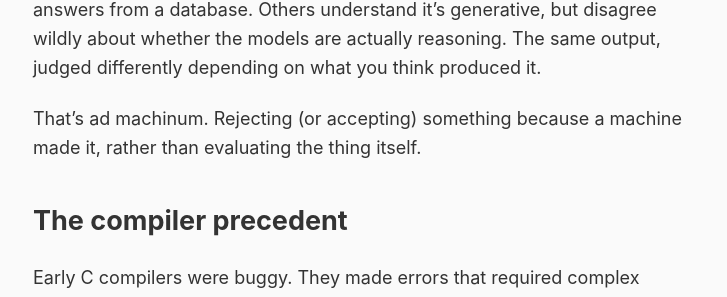
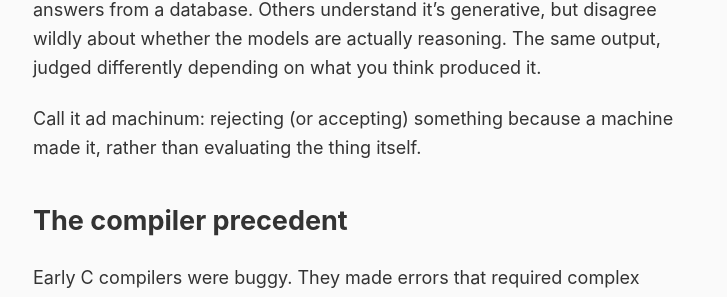
Before and after one commit to rob137/rob137.github.io, a Jekyll site: the page built from _posts/2026-01-07-ad-machinum.md, in a window 1280 px wide and 900 px high, scrolled down 630 px. Shown: the part 152-449 px from the top of the window, without its empty margins (274-1001 px from the left). Built offline with Jekyll 4.4.1, drawn with Linux system fonts in a browser that asks for light colours.

Commit message:
Ad Machinum: cleaner introduction of term

```diff
--- a/_posts/2026-01-07-ad-machinum.md
+++ b/_posts/2026-01-07-ad-machinum.md
@@ -16,7 +16,7 @@ I wrote about [whether this is cheating](/2026/01/03/is-it-cheating/) before. Bu
 
 If you outsourced writing a personal email to a third party, that would be gross. But with models, you're outsourcing to some weird mixture of Mechanical Turk and calculator. Different people have drastically different mental models around this. [45% of people](https://www.searchlightinstitute.org/research/americans-have-mixed-views-of-ai-and-an-appetite-for-regulation/) think ChatGPT looks up exact answers from a database. Others understand it's generative, but disagree wildly about whether the models are actually reasoning. The same output, judged differently depending on what you think produced it.
 
-That's ad machinum. Rejecting (or accepting) something because a machine made it, rather than evaluating the thing itself.
+Call it ad machinum: rejecting (or accepting) something because a machine made it, rather than evaluating the thing itself.
 
 ## The compiler precedent
 
```
